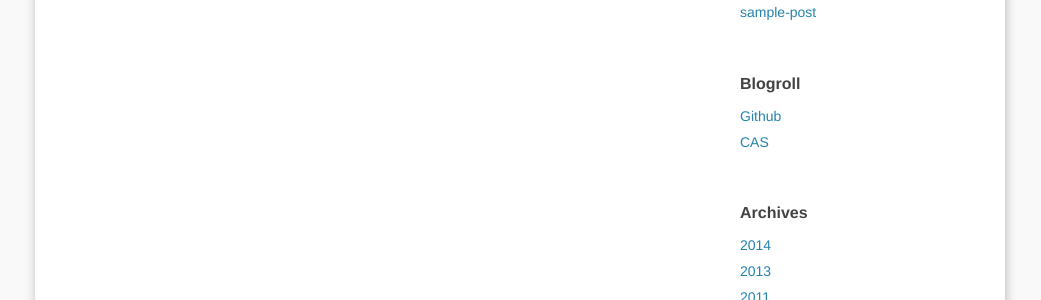
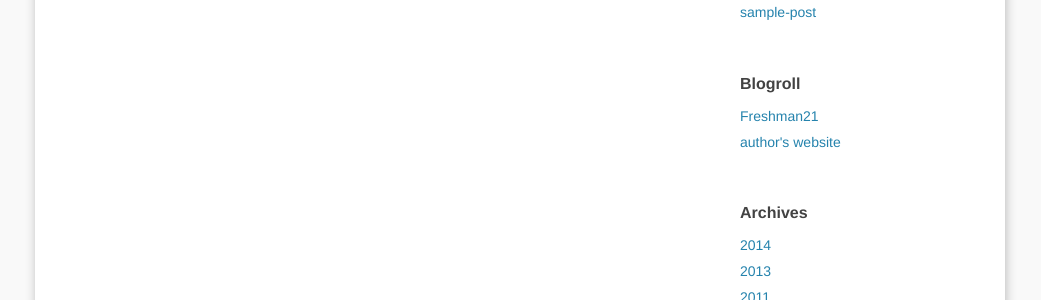
Before and after one commit to yulijia/freshman21, a Jekyll site: the page built from tags.md, in a window 1280 px wide. Shown: the part 1092-1392 px from the top of the page, without its empty margins (120-1161 px from the left). Built offline with Jekyll 4.4.1, drawn with Linux system fonts in a browser that asks for light colours.

Commit message:
update blogroll

```diff
--- a/_config.yml
+++ b/_config.yml
@@ -57,12 +57,13 @@ locales:
 ### your Blogroll info, only name can shown on the page.
 
 Blogroll:
-    - name: Github
-      href: https://github.com
-      title: Github website
-    - name: CAS
-      href: http://english.cas.cn
-      title: Chinese Academy of Sciences
+    - name: Freshman21
+      href: http://yulijia.net/freshman21
+      title: Another Jekyll blog theme
+    - name: author's website
+      href: http://yulijia.net/
+      title: Lijia Yu's website
+
 
 ### Build settings
 markdown: kramdown
```
